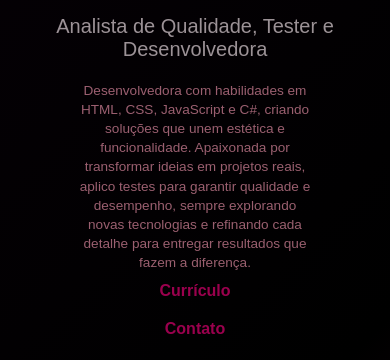
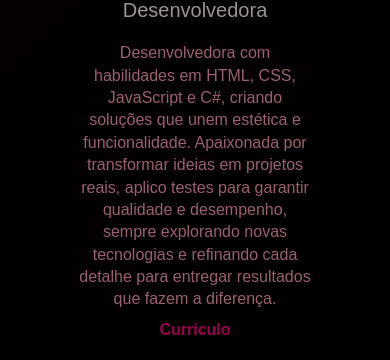
Before and after one commit to EmillySRamalho/MyPortfolio, a plain HTML site: page index.html in a window 390 px wide. Shown: the part 236-596 px from the top of the page. Drawn offline with Linux system fonts and the light colour scheme.

Commit message:
tamanho letra

```diff
--- a/styles.css
+++ b/styles.css
@@ -502,7 +502,7 @@ header {
     }
 
     .p2 {
-        font-size: 0.85em;
+        font-size: 1.0em;
         line-height: 1.4;
         text-align: center;
     }
```
